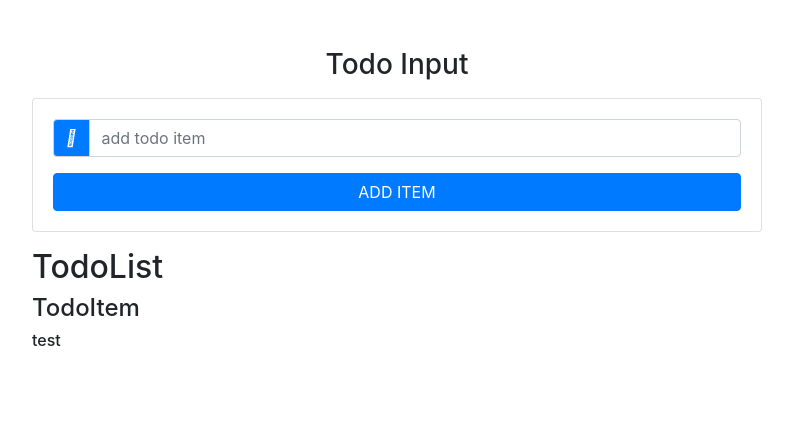
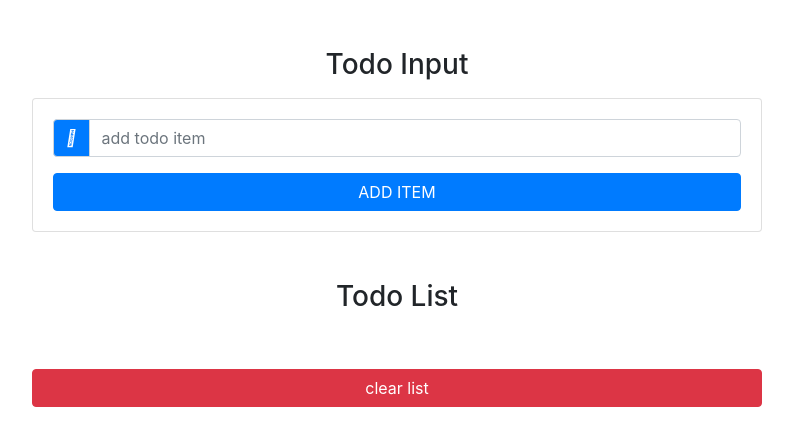
Before and after one commit to mubeji/to-do-list-app, a React (Create React App) app: page / in a window 1280 px wide. Shown: the top 446 px of the page, without its empty margins (243-1036 px from the left). Built offline with nearby package versions, Linux system fonts and the light colour scheme.

Commit message:
TodoList component

```diff
--- a/src/App.js
+++ b/src/App.js
@@ -43,10 +43,14 @@ class App extends Component {
 
     handleEdit = (id) => {
         console.log(`handle Edit ${id}`)
+
     }
 
     handleDelete = (id) => {
         console.log(`handle delete ${id}`)
+        this.setState({
+            itemsArr: this.state.itemsArr.filter((item) => id !== item.id )
+        })
     }
 
     render() {
--- a/src/components/TodoItem.js
+++ b/src/components/TodoItem.js
@@ -3,10 +3,10 @@ import React, { Component } from 'react'
 
 class TodoItem extends Component {
     render() {
+
         return (
             <div>
                 <h4> TodoItem </h4>
-                <h6>test</h6>
             </div>
         )
     }
--- a/src/components/TodoList.js
+++ b/src/components/TodoList.js
@@ -3,12 +3,30 @@ import React, { Component } from 'react'
 import TodoItem from './TodoItem'
 
 export default class TodoList extends Component {
+
     render() {
+        const { itemsArr, clearList, handleDelete, handleEdit } = this.props
+
+        let listItem = itemsArr.map((l_Item) => {
+            return (
+                <TodoItem key={l_Item.id}
+                    handleDelete={() => handleDelete(l_Item.id)}
+                    handleEdit={() => handleEdit(l_Item.id)}
+                    title={l_Item.title}
+                />
+            )
+        })
         return (
-            <div>
-                <h2>TodoList</h2>
-                <TodoItem />
-            </div>
+            <ul className="list-group my-5">
+                <h3 className="text-capitalize text-center">todo list</h3>
+                {listItem}
+                <button type="button"
+                    className="btn btn-danger button block text-uppercaser mt-5"
+                    onClick={clearList}
+                >
+                    clear list
+                </button>
+            </ul>
         )
     }
 }
```
